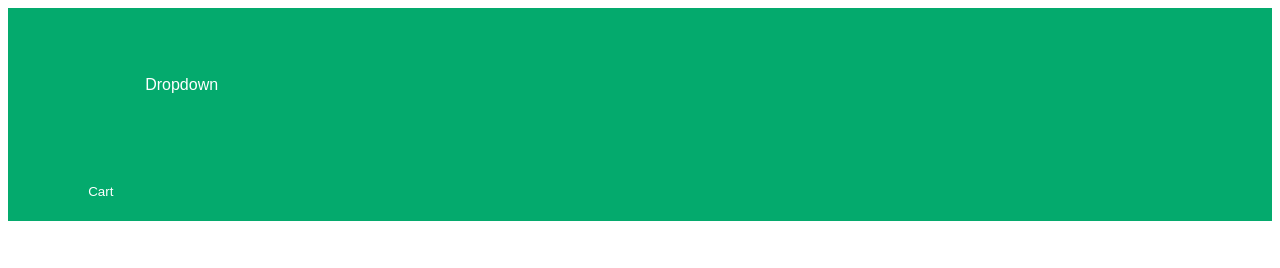
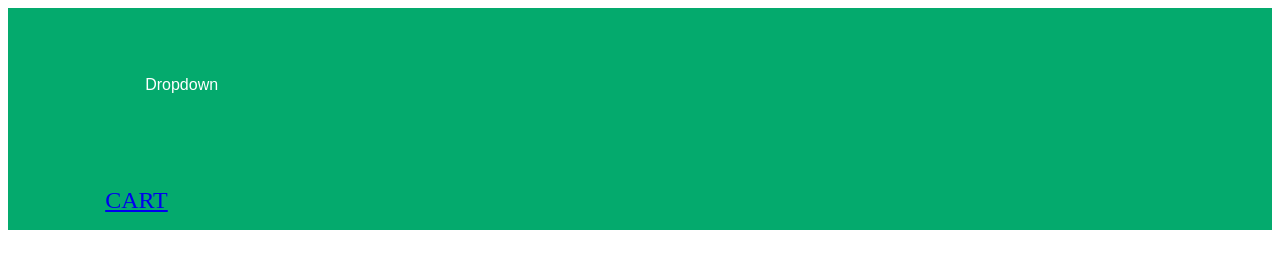
Before and after one commit to 2108-UIC-Grace-Shopper/UNIV_capstone, a React app: page / in a window 1280 px wide. Built offline with nearby package versions, Linux system fonts and the light colour scheme.

Commit message:
cart solution header

```diff
--- a/public/index.css
+++ b/public/index.css
@@ -88,6 +88,7 @@ border: none;
 cursor: pointer;
 width: 25%;
 margin-left: 40%;
+display: flex;
 }
 button:hover {
 opacity: 0.5;
--- a/src/header.js
+++ b/src/header.js
@@ -15,7 +15,7 @@ function logoutFunc(event){
     return (
     <div className="dropdown">
     <button className="dropbtn">Dropdown</button>
-    <button className="cartbtn">Cart</button>
+    <button className="material-icons md-48 md-dark"><Link to = "/cart">CART</Link></button>
     <div className="dropdown-content">
     <ul id="navigation">
         <li>
```
